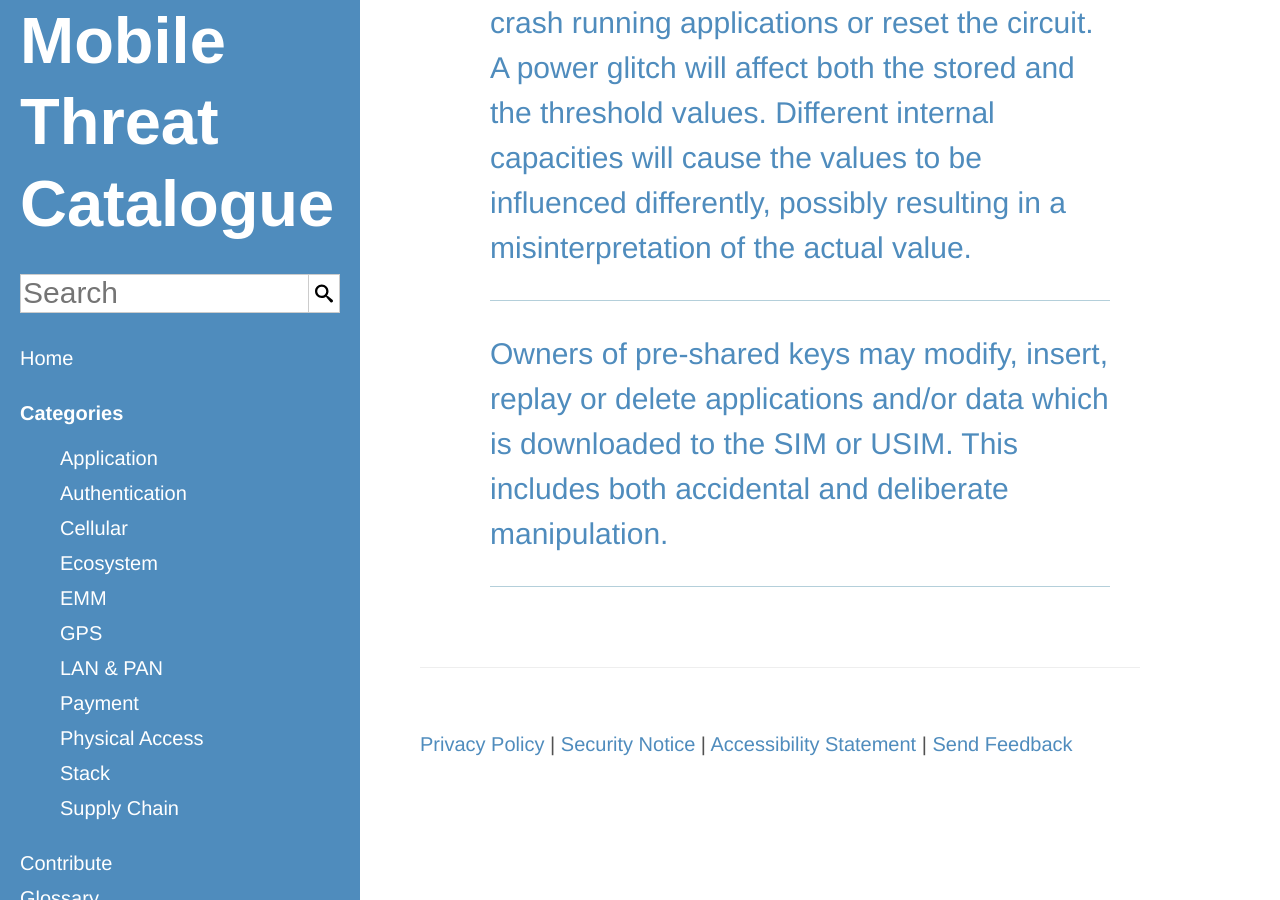
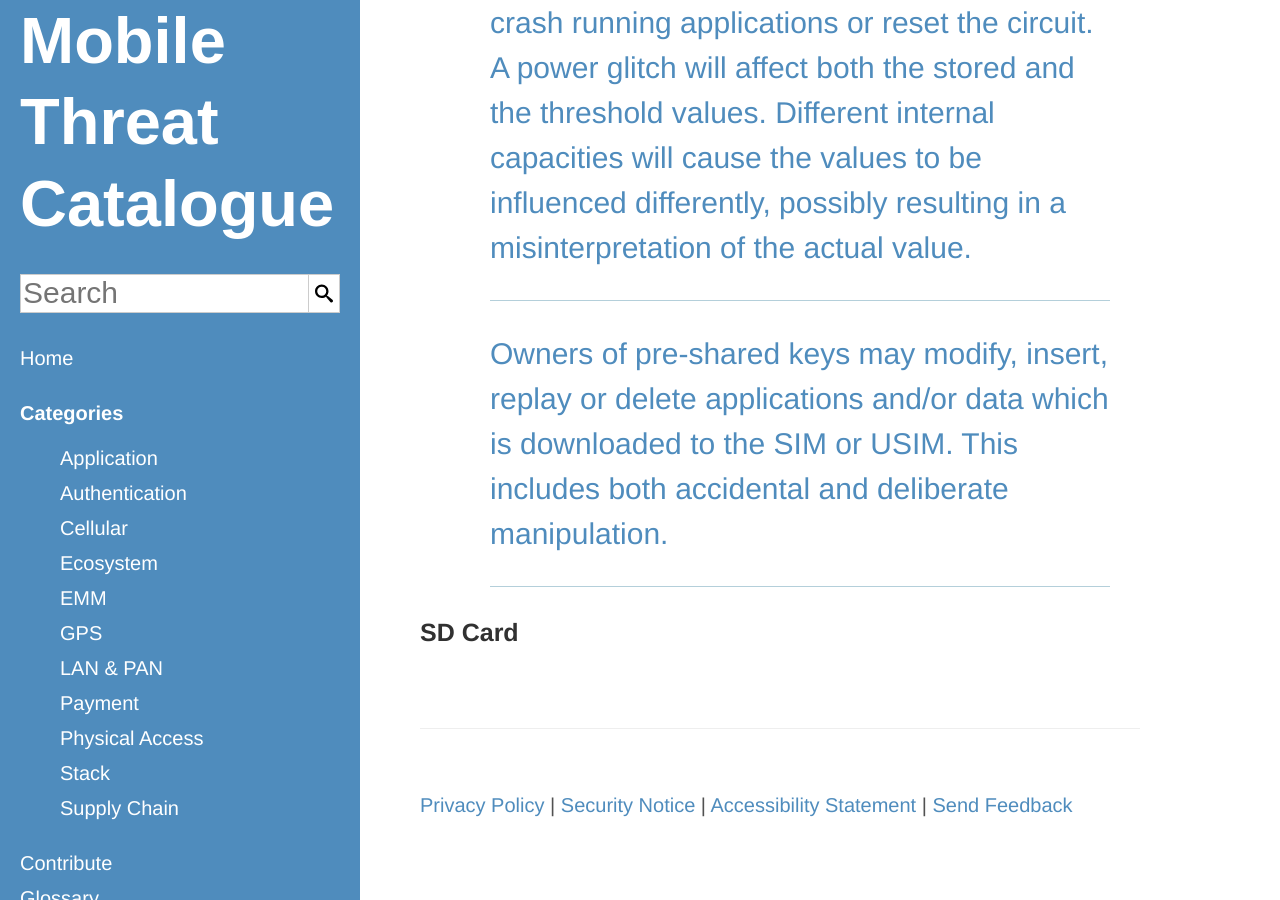
Before and after one commit to usnistgov/mobile-threat-catalogue, a Jekyll site: the page built from stack.html, in a window 1280 px wide and 900 px high, scrolled down 9081 px. Built offline with Jekyll 4.4.1, drawn with Linux system fonts in a browser that asks for light colours.

Commit message:
#66: adds loop to render SD card threats

```diff
--- a/stack.html
+++ b/stack.html
@@ -75,3 +75,12 @@
         {% endif %}
     {% endfor %}
 </ul>
+
+<h3 id="sd-card">SD Card</h3>
+<ul class="threat-list">
+    {% for stack-threat in site.stack-threats %}
+        {% if stack-threat.ThreatCategory == 'SD Card' %}
+            <li><a href="{{ site.baseurl }}{{ stack-threat.url }}#page">{{ stack-threat.Threat }}</a></li>
+        {% endif %}
+    {% endfor %}
+</ul>
```
